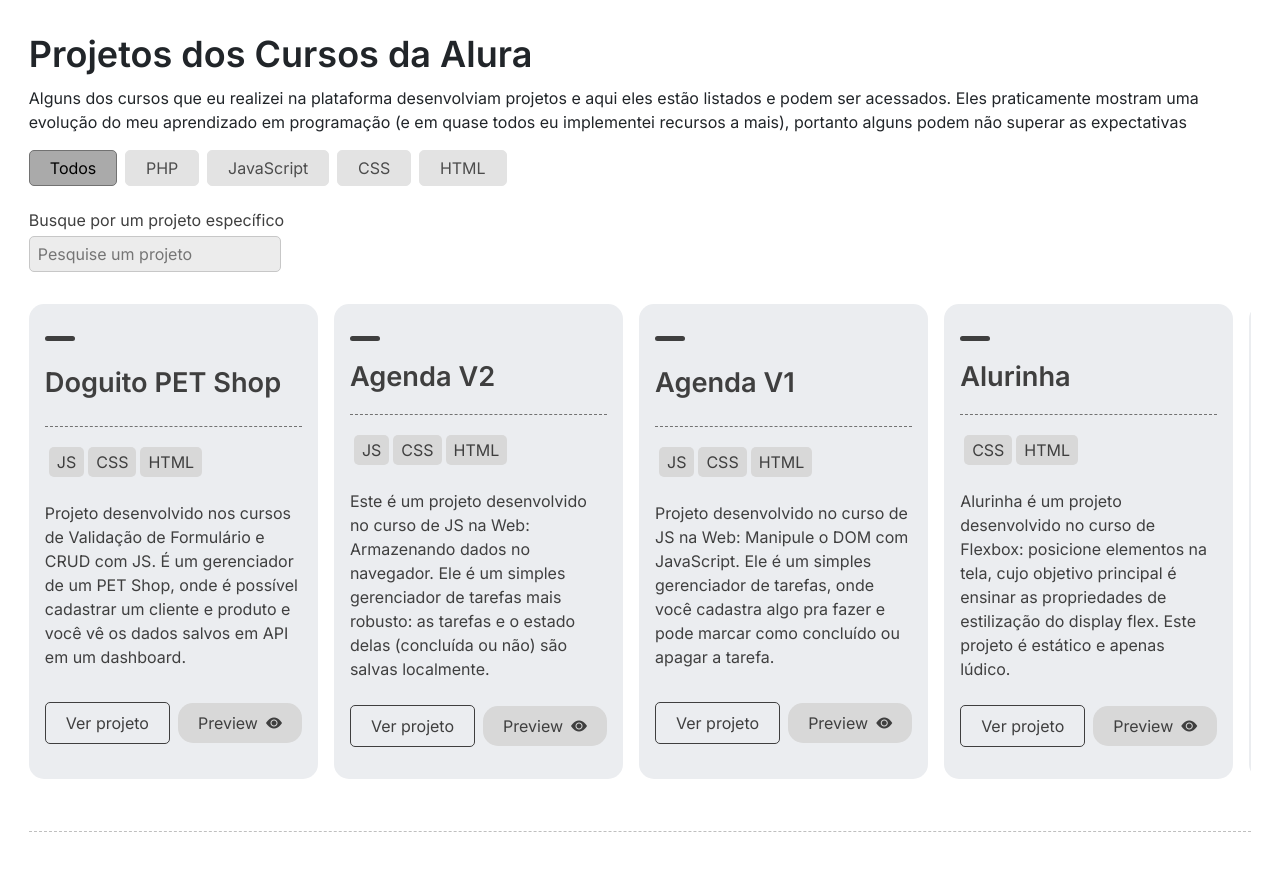
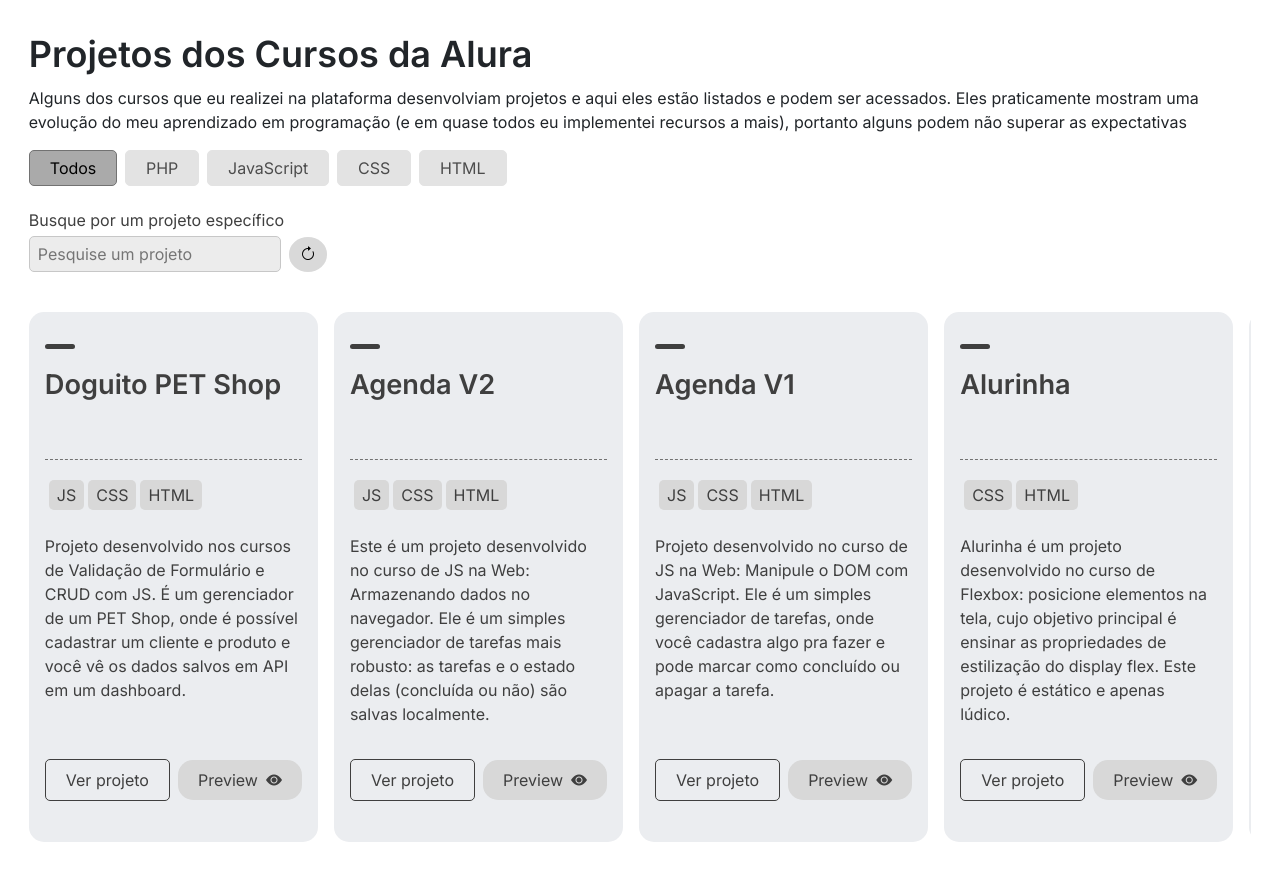
Before and after one commit to gabriersdev/portfolio-br, a PHP site: page /projetos/cursos-alura/index.html in a window 1280 px wide. Shown: the part 807-1676 px from the top of the page. Run offline with PHP 8.4, Linux system fonts and the light colour scheme.

Commit message:
Corrigindo bugs e implementando recursos

```diff
--- /dev/null
+++ b/assets/css/formulario-pesquisa-projeto.css
@@ -0,0 +1,78 @@
+.formulario-pesquisa-projeto{
+  margin-top: 0;
+  margin-bottom: 1rem;
+}
+
+.formulario-pesquisa-projeto__label{
+  color: var(--cinza-medio-forte);
+  text-align: left;
+
+  margin-top: 0.5rem;
+}
+
+.formulario-pesquisa-projeto__input{
+  display: block;
+
+  background-color: var(--cinza-fraco);
+
+  border-width: 1px;
+  border-style: solid;
+  border-color: var(--cinza);
+  border-radius: 5px;
+
+  padding: 0.5rem;
+  width: auto;
+
+  margin-top: 0.25rem;
+  margin-bottom: 0.5rem;
+
+  transition: 0.3s;
+}
+
+.formulario-pesquisa-projeto__input::placeholder{
+  text-overflow: ellipsis;
+  white-space: nowrap;
+  overflow: hidden;
+}
+
+.formulario-pesquisa-projeto__input:focus{
+  box-shadow:  0px 0px 0px 5px var(--azul-claro-medio);
+  -webkit-box-shadow: 0px 0px 0px 5px var(--azul-claro-medio);
+  -moz-box-shadow: 0px 0px 0px 5px var(--azul-claro-medio);
+  outline: none;
+  border-color: var(--azul-claro-forte);
+}
+
+.form-group{
+  display: flex;
+  align-items: center;
+}
+
+.formulario-pesquisa-projeto__botao{
+  margin-left: 0.5rem;
+  margin-top: -3px;
+
+  padding: 0.5rem 0.7rem;
+
+  background-color: var(--cinza-fraco-forte);
+
+  border: none;
+  border-radius: 50%;
+
+  transition: 0.3s;
+}
+
+.formulario-pesquisa-projeto__botao i{
+  padding: 0;
+}
+
+.formulario-pesquisa-projeto__botao:hover{
+  background-color: var(--cinza-medio);
+}
+
+@media screen and (max-width: 320px) {
+  .form-group{
+    flex-direction: column;
+    align-items: flex-start;
+  }
+}
--- a/assets/css/paginas-auxiliares/card-pg-auxiliar-projeto.css
+++ b/assets/css/paginas-auxiliares/card-pg-auxiliar-projeto.css
@@ -1,5 +1,6 @@
 .card-pg-auxiliar-projeto{
   display: grid;
+  grid-template-rows: 5px calc(2.5rem + 1.7rem * 2 + 1rem) auto calc(2.75rem + 1rem);
   width: 400px;
 
   padding: 2rem 1rem;
@@ -8,9 +9,6 @@
   margin-right: 1rem;
 
   border-radius: 15px;
-}
-
-.card-pg-auxiliar-projeto{
   background-color: var(--cinza-fraco-sec);
 }
 
@@ -21,7 +19,7 @@
   border-radius: 5px;
 }
 
-.card-pg-auxiliar-projeto .card-pg-auxiliar-projeto__marcador{
+.card-pg-auxiliar-projeto__marcador{
   background-color: var(--cinza-medio-forte);
 }
 
@@ -39,7 +37,7 @@
   font-weight: 600;
 }
 
-.card-pg-auxiliar-projeto .card-pg-auxiliar-projeto__cabecalho__titulo{
+.card-pg-auxiliar-projeto__cabecalho__titulo{
   color: var(--cinza-medio-forte);
 }
 
@@ -61,7 +59,7 @@
   margin-left: 0.25rem;
 }
 
-.card-pg-auxiliar-projeto .card-pg-auxiliar-projeto__corpo__marcador{
+.card-pg-auxiliar-projeto__corpo__marcador{
   background-color: var(--cinza-fraco-medio);
 }
 
@@ -93,18 +91,18 @@
   border-style: solid;
   border-radius: 5px;
 
+  border-color: var(--cinza-medio-forte);
+  color: var(--cinza-medio-forte);
+
   cursor: pointer;
   transition: 0.3s;
 }
 
-.card-pg-auxiliar-projeto .card-pg-auxiliar-projeto__rodape__link{
-  border-color: var(--cinza-medio-forte);
-  color: var(--cinza-medio-forte);
-
-  text-decoration: none;
+.card-pg-auxiliar-projeto a{
+  text-decoration: none !important;
 }
 
-.card-pg-auxiliar-projeto .card-pg-auxiliar-projeto__rodape__link:hover{
+.card-pg-auxiliar-projeto__rodape__link:hover{
   background-color: var(--cinza-fraco-medio);
 }
 
@@ -160,7 +158,9 @@
   .card-pg-auxiliar-projeto__corpo__descricao{
     display: block;
   }
+}
 
+@media screen and (max-width: 767px) {
   .card-pg-auxiliar-projeto__rodape__botao-preview span{
     display: none;
   }
--- a/assets/css/paginas-auxiliares/formulario-pg-auxiliar.css
+++ /dev/null
@@ -1,44 +0,0 @@
-.formulario-pg-auxiliar{
-  margin-top: 0;
-  margin-bottom: 1rem;
-}
-
-.formulario-pg-auxiliar__label{
-  color: var(--cinza-medio-forte);
-  text-align: left;
-
-  margin-top: 0.5rem;
-}
-
-.formulario-pg-auxiliar__input{
-  display: block;
-
-  background-color: var(--cinza-fraco);
-
-  border-width: 1px;
-  border-style: solid;
-  border-color: var(--cinza);
-  border-radius: 5px;
-
-  padding: 0.5rem 0.5rem;
-  width: auto;
-
-  margin-top: 0.25rem;
-  margin-bottom: 0.5rem;
-
-  transition: 0.3s;
-}
-
-.formulario-pg-auxiliar__input::placeholder{
-  text-overflow: ellipsis;
-  white-space: nowrap;
-  overflow: hidden;
-}
-
-.formulario-pg-auxiliar__input:focus{
-  box-shadow:  0px 0px 0px 5px var(--azul-claro-medio);
-  -webkit-box-shadow: 0px 0px 0px 5px var(--azul-claro-medio);
-  -moz-box-shadow: 0px 0px 0px 5px var(--azul-claro-medio);
-  outline: none;
-  border-color: var(--azul-claro-forte);
-}
--- a/assets/css/paginas-auxiliares/modal-pg-auxiliar.css
+++ b/assets/css/paginas-auxiliares/modal-pg-auxiliar.css
@@ -4,7 +4,7 @@
   justify-content: center;
   align-items: center;
   position: relative;
-  height: calc(100vh - 4rem);
+  height: calc(100vh - 7rem);
 }
 
 .modal-exibicao-preview__corpo div.modal-exibicao-preview__corpo__spinner{
--- a/assets/css/style.css
+++ b/assets/css/style.css
@@ -36,17 +36,17 @@ a{
 
 .botao-subir{
   position: fixed;
-  bottom: 10%;
-  right: 0;
+  bottom: 5%;
+  right: 0.5rem;
 
-  border-radius: 50% 0 0 50%;
+  border-radius: 50%;
   border: none;
 
   color: var(--preto);
-  padding: 0 0.75rem;
+  padding: 0 0.65rem;
 
-  background-color: var(--roxo);
-  opacity: 0.5;
+  background-color: var(--azul-claro-forte);
+  opacity: 0.7;
 
   transition: 0.3s;
   cursor: pointer;
@@ -54,12 +54,12 @@ a{
 
 .botao-subir i{
   text-align: center;
-  font-size: 2.25rem;
+  font-size: 2.5rem;
 }
 
 .botao-subir:hover{
   opacity: 1;
-  color: var(--branco);
+  color: var(--preto);
 }
 
 .oculto{
--- /dev/null
+++ b/assets/js/carregar/carregar-cards-auxiliar.js
@@ -0,0 +1,20 @@
+import { dadosProjetos } from "../conteudo/conteudos-pg-auxiliar.js";
+import { cardProjetosPGAuxiliar } from "../classes/card-projeto-pg-auxiliar.js";
+
+export const carregarCardsAuxiliar = () => {
+  let listagemProjetos = [];
+
+  dadosProjetos.forEach((projeto, index) => {
+    const nova = new cardProjetosPGAuxiliar(projeto.titulo, projeto.linguagens, projeto.descricao, projeto.existeSaibaMais, projeto.tituloSaibaMais, projeto.saibaMais, projeto.link, null);
+    nova.criarCard(index);
+
+    const dadosIdentificacao = {
+      titulo: projeto.titulo,
+      id: index
+    }
+
+    listagemProjetos.push(dadosIdentificacao);
+  })
+
+  return listagemProjetos;
+}
--- /dev/null
+++ b/assets/js/carregar/carregar-eventos-auxiliar.js
@@ -0,0 +1,12 @@
+const acoesProjetos = {
+  todos:botao => botao.addEventListener("click", evento => {classeProjetos.exibirTodosOsProjetos(botao)}),
+  php:botao => botao.addEventListener("click", evento => {classeProjetos.exibirProjetos(botao.getAttribute("data-acao-projeto").toLowerCase(), botao)}),
+  js:botao => botao.addEventListener("click", evento => {classeProjetos.exibirProjetos(botao.getAttribute("data-acao-projeto").toLowerCase(), botao)}),
+  css:botao => botao.addEventListener("click", evento => {classeProjetos.exibirProjetos(botao.getAttribute("data-acao-projeto").toLowerCase(), botao)}),
+  mysql:botao => botao.addEventListener("click", evento => {classeProjetos.exibirProjetos(botao.getAttribute("data-acao-projeto").toLowerCase(), botao)}),
+  html:botao => botao.addEventListener("click", evento => {classeProjetos.exibirProjetos(botao.getAttribute("data-acao-projeto").toLowerCase(), botao)}),
+}
+
+export const acoes = {
+  acoesProjetos
+}
--- a/assets/js/classes/card-projeto-pg-auxiliar.js
+++ b/assets/js/classes/card-projeto-pg-auxiliar.js
@@ -19,9 +19,9 @@ export class cardProjetosPGAuxiliar extends cardProjeto{
     const BTNPreview = document.createElement('a');
     BTNPreview.classList.add(classeRodapeBTNPreview);
     BTNPreview.setAttribute('data-btn-preview', '')
-    BTNPreview.setAttribute('data-toggle', 'tooltip');
-    BTNPreview.setAttribute('data-placement', 'bottom');
-    BTNPreview.setAttribute('data-bs-original-title', 'Ver o Preview do Projeto');
+    // BTNPreview.setAttribute('data-toggle', 'tooltip');
+    // BTNPreview.setAttribute('data-placement', 'bottom');
+    // BTNPreview.setAttribute('data-bs-original-title', 'Ver o Preview do Projeto');
 
     const textoPreview = (document.createElement('span'));
     textoPreview.textContent = 'Preview';
--- a/assets/js/classes/card-projeto.js
+++ b/assets/js/classes/card-projeto.js
@@ -111,10 +111,11 @@ class cardProjeto{
   }
 
   //Agrupamento de todos o conteúdo e formação do card
-  criarCard(){
+  criarCard(index){
     const div = document.querySelector('[data-conteudo="projetos"]');
 
     const novoCard = document.createElement('div');
+    novoCard.setAttribute('data-projeto-id', index);
     novoCard.classList.add('card-projeto');
     novoCard.classList.add(`card-projeto-${this.dificuldade.toLowerCase()}`);
     novoCard.setAttribute('data-conteudo-projetos', 'card-projeto');
--- /dev/null
+++ b/assets/js/interacao/pesquisa-projetos.js
@@ -0,0 +1,44 @@
+import { projetos } from "../classes/projetos.js";
+import { controlarNenhumProjeto } from "../utilitarios/utilitarios.js";
+
+export const pesquisarProjeto = (listagemProjetos) => {
+
+  const classeProjetos = new projetos('grid');
+
+  const selecaoProjeto = document.querySelector('[data-selecao-projeto]');
+  const listaProjetos = document.querySelector('[data-lista-projetos]');
+
+  selecaoProjeto.onchange = (evento) => {
+    const separado = selecaoProjeto.value.split(' ');
+    const id = parseInt(separado.slice(-1));
+
+    if(!isNaN(id)){
+      controlarNenhumProjeto(false);
+      // console.log(id);
+      classeProjetos.exibirProjetoSelecionado(id);
+    }else{
+      controlarNenhumProjeto(true);
+    }
+  }
+
+  const form = document.querySelector('[data-form-pesquisa-projeto]');
+  form.addEventListener('submit', (evento) => {
+    evento.preventDefault();
+  })
+
+  listagemProjetos.forEach(projeto => {
+    const opcao = document.createElement('option');
+    opcao.value = `${projeto.titulo} - ${projeto.id}`,
+
+    listaProjetos.appendChild(opcao);
+  });
+
+  const recarregarProjetos = document.querySelector('[data-recarregar-projetos]');
+  recarregarProjetos.addEventListener('click', (evento) => {
+    evento.preventDefault();
+    classeProjetos.exibirTodosOsProjetos(document.querySelector('[data-acao-projeto="todos"]'));
+
+    const input = document.querySelector('[data-selecao-projeto]');
+    input.value = '';
+  })
+}
--- a/assets/js/script.js
+++ b/assets/js/script.js
@@ -20,7 +20,7 @@ window.addEventListener("load", () => {
   const areaImportacao = document.createElement('section');
   areaImportacao.setAttribute('data-area-importacao', '');
 
-  const modalDireitosAutorais = "<div class='modal fade' id='modal-direitos-autorais' tabindex='-1' aria-labelledby='modal-direitos-autorais-label' aria-hidden='true'> <div class='modal-dialog modal-dialog-centered'> <div class='modal-content modal-estilo'> <div class='modal-header'> <h5 class='modal-title' id='modal-direitos-autorais-label'>Direitos Autorais</h5> <button type='button' class='btn-close' data-bs-dismiss='modal' aria-label='Close'></button> </div> <div class='modal-body'> <p>Para o desenvolvimento deste site foram utilizados recursos ou mídias disponibilizadas pelos seguintes serviços:</p><br> <ol> <li>Unsplash&nbsp;<a href='https://unsplash.com' target='_blank'>site oficial&nbsp;<i class='bi bi-arrow-up-right-square'></i></a></li> <li>Bootstrap&nbsp;<a href='https://getbootstrap.com/' target='_blank'>site oficial&nbsp;<i class='bi bi-arrow-up-right-square'></i></a></li> <li>Bootstrap Icons&nbsp;<a href='https://icons.getbootstrap.com' target='_blank'>site oficial&nbsp;<i class='bi bi-arrow-up-right-square'></i></a></li> <li>jQuery&nbsp;<a href='https://jquery.com' target='_blank'>site oficial&nbsp;<i class='bi bi-arrow-up-right-square'></i></a></li> <li>UnDraw&nbsp;<a href='https://undraw.co' target='_blank'>site oficial&nbsp;<i class='bi bi-arrow-up-right-square'></i></a></li> </ol> </div> <div class='modal-footer'> <p>&copy; Gabriel Ribeiro 2022<span data-ano-atual></span></p> </div> </div> </div></div>";
+  const modalDireitosAutorais = "<div class='modal fade' id='modal-direitos-autorais' tabindex='-1' aria-labelledby='modal-direitos-autorais-label' aria-hidden='true'> <div class='modal-dialog modal-dialog-centered'><div class='modal-content modal-estilo'> <div class='modal-header'> <h5 class='modal-title' id='modal-direitos-autorais-label'>Direitos Autorais</h5><button type='button' class='btn-close' data-bs-dismiss='modal' aria-label='Close'></button> </div> <div class='modal-body'> <p>Para o desenvolvimento deste site foram utilizados recursos ou mídias disponibilizadas pelos seguintes serviços:</p><br> <ol> <li>Unsplash&nbsp;<a href='https://unsplash.com' target='_blank'>site oficial&nbsp;<i class='bi bi-arrow-up-right-square'></i></a></li> <li>Bootstrap&nbsp;<a href='https://getbootstrap.com/' target='_blank'>site oficial&nbsp;<i class='bi bi-arrow-up-right-square'></i></a></li> <li>Bootstrap Icons&nbsp;<a href='https://icons.getbootstrap.com' target='_blank'>site oficial&nbsp;<i class='bi bi-arrow-up-right-square'></i></a></li> <li>jQuery&nbsp;<a href='https://jquery.com' target='_blank'>site oficial&nbsp;<i class='bi bi-arrow-up-right-square'></i></a></li> <li>UnDraw&nbsp;<a href='https://undraw.co' target='_blank'>site oficial&nbsp;<i class='bi bi-arrow-up-right-square'></i></a></li> </ol> </div> <div class='modal-footer'> <p>&copy; Gabriel Ribeiro 2022<span data-ano-atual></span></p> </div> </div> </div></div>";
 
   const vLibras = "<div vw class='enabled'><div vw-access-button class='active'></div> <div vw-plugin-wrapper><div class='vw-plugin-top-wrapper'></div> </div></div><script src='https://vlibras.gov.br/app/vlibras-plugin.js'></script><script> new window.VLibras.Widget('https://vlibras.gov.br/app');</script>";
 
--- a/projetos/cursos-alura/index.html
+++ b/projetos/cursos-alura/index.html
@@ -21,17 +21,14 @@
   <link rel="stylesheet" href="../../assets/css/variaveis.css">
   <link rel="stylesheet" href="../../assets/css/menu.css">
   <link rel="stylesheet" href="../../assets/css/marcador.css">
-  <link rel="stylesheet" href="../../assets/css/cabecalho.css">
-  <link rel="stylesheet" href="../../assets/css/card.css">
   <link rel="stylesheet" href="../../assets/css/conteudo.css">
   <link rel="stylesheet" href="../../assets/css/apresentacao.css">
-  <link rel="stylesheet" href="../../assets/css/projetos.css">
   <link rel="stylesheet" href="../../assets/css/selecao.css">
+  <link rel="stylesheet" href="../../assets/css/formulario-pesquisa-projeto.css">
 
   <link rel="stylesheet" href="../../assets/css/paginas-auxiliares/cabecalho-auxiliar.css">
   <link rel="stylesheet" href="../../assets/css/paginas-auxiliares/projetos-pg-auxiliar.css">
   <link rel="stylesheet" href="../../assets/css/paginas-auxiliares/selecao-pg-auxiliar.css">
-  <link rel="stylesheet" href="../../assets/css/paginas-auxiliares/formulario-pg-auxiliar.css">
   <link rel="stylesheet" href="../../assets/css/paginas-auxiliares/card-pg-auxiliar-projeto.css">
   <link rel="stylesheet" href="../../assets/css/paginas-auxiliares/apresentacao-pg-auxiliar.css">
   <link rel="stylesheet" href="../../assets/css/paginas-auxiliares/utilitarios.css">
@@ -80,9 +77,12 @@
         <button class="selecao-pg-auxiliar-projetos__botao" data-acao-projeto="html">HTML</button>
       </div>
 
-      <form class="formulario-pg-auxiliar" data-pg-aux-formulario>
-        <label for="" class="formulario-pg-auxiliar__label">Busque por um projeto específico</label>
-        <input list="listagem-projetos" class="formulario-pg-auxiliar__input" maxlength="30" placeholder="Pesquise um projeto" data-selecao-projeto required>
+      <form class="formulario-pesquisa-projeto" data-form-pesquisa-projeto>
+        <label for="" class="formulario-pesquisa-projeto__label">Busque por um projeto específico</label>
+        <div class="form-group">
+          <input list="listagem-projetos" class="formulario-pesquisa-projeto__input" maxlength="30" placeholder="Pesquise um projeto" data-selecao-projeto required>
+          <button class="formulario-pesquisa-projeto__botao" data-recarregar-projetos data-toggle="tooltip" data-placement="bottom" title="Recarregar projetos"><i class="bi bi-arrow-clockwise"></i></button>
+        </div>
         <datalist id="listagem-projetos" name="listagem-projetos" data-lista-projetos>
         </datalist>
       </form>
@@ -141,6 +141,10 @@
   <div class="modal fade" id="modal-exibicao-preview" tabindex="-1" aria-labelledby="modal-exibicao-preview-label" aria-hidden="true">
     <div class="modal-dialog modal-xl">
       <div class="modal-content modal-estilo">
+        <div class='modal-header'>
+          <h5 class='modal-title' id=''></h5>
+          <button type='button' class='btn-close' data-bs-dismiss='modal' aria-label='Close'></button>
+        </div>
         <div class="modal-body modal-exibicao-preview__corpo">
           <div class="spinner-border text-secondary modal-exibicao-preview__corpo__spinner" role="status">
             <span class="sr-only"></span>
@@ -152,6 +156,8 @@
     </div>
   </div>
 
+  <a href="#apresentacao" class="botao-subir"><i class="bi bi-arrow-up-short"></i></a>
+
   <script src="https://cdn.jsdelivr.net/npm/bootstrap@5.2.3/dist/js/bootstrap.bundle.min.js" integrity="sha384-kenU1KFdBIe4zVF0s0G1M5b4hcpxyD9F7jL+jjXkk+Q2h455rYXK/7HAuoJl+0I4" crossorigin="anonymous"></script>
   <script src="https://code.jquery.com/jquery-3.6.2.min.js" integrity="sha256-2krYZKh//PcchRtd+H+VyyQoZ/e3EcrkxhM8ycwASPA=" crossorigin="anonymous"></script>
   <script src="https://cdnjs.cloudflare.com/ajax/libs/popper.js/2.9.2/umd/popper.min.js" integrity="sha512-2rNj2KJ+D8s1ceNasTIex6z4HWyOnEYLVC3FigGOmyQCZc2eBXKgOxQmo3oKLHyfcj53uz4QMsRCWNbLd32Q1g==" crossorigin="anonymous" referrerpolicy="no-referrer"></script>
```
Also changed, not shown: assets/js/carregar/carregar-cards-principal.js (renamed from assets/js/view/carregar-cards-principal.js, +32 -6 lines), assets/js/pagina-auxiliar.js (+10 -58 lines), assets/js/pagina-principal.js (+6 -8 lines), index.html (+14 -3 lines), rascunho.html (+10 -10 lines), assets/js/carregar/carregar-eventos-principal.js (renamed from assets/js/view/carregar-eventos-principal.js), assets/js/carregar/carregar-preview.js (renamed from assets/js/view/carregar-preview.js).
